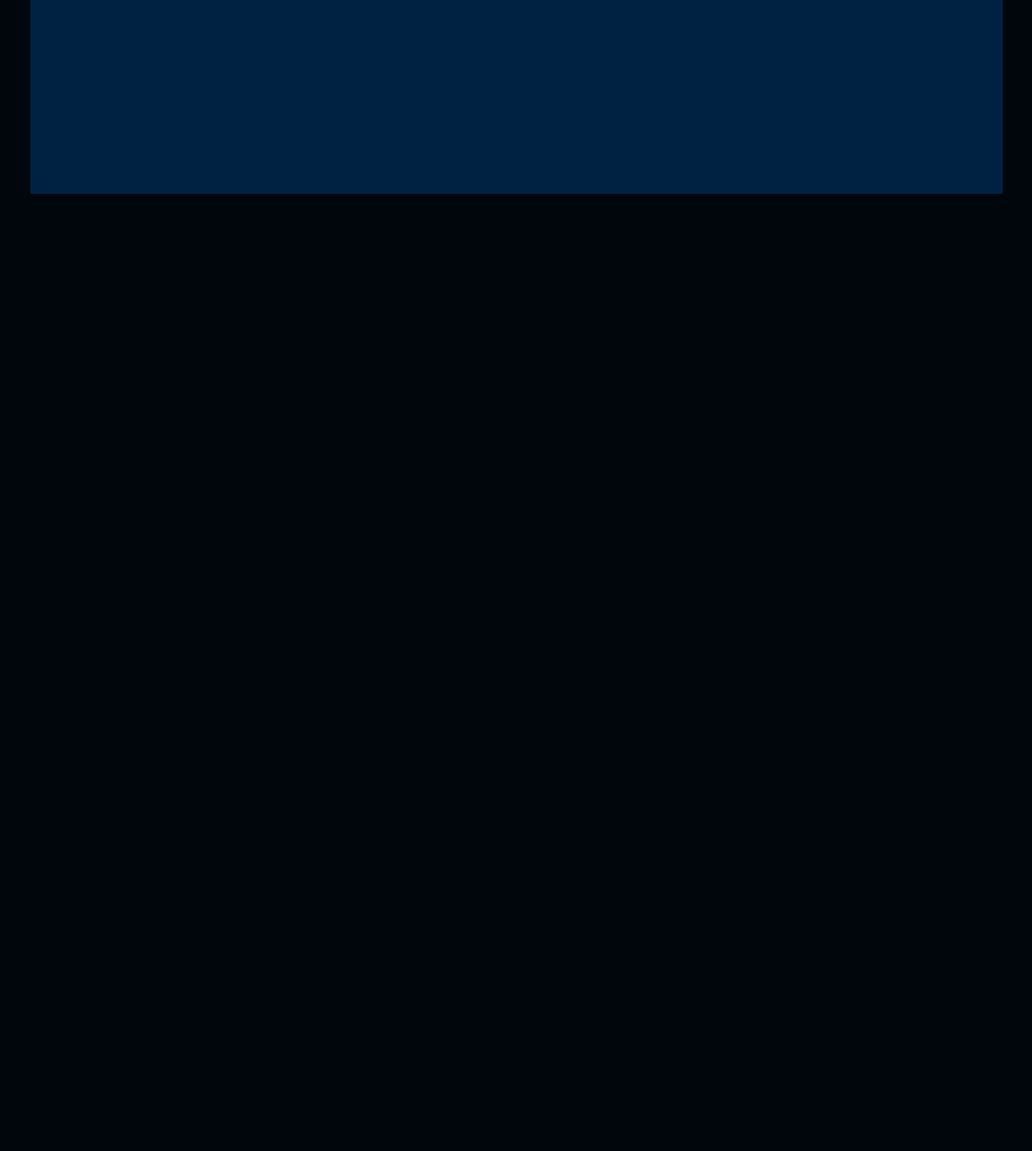
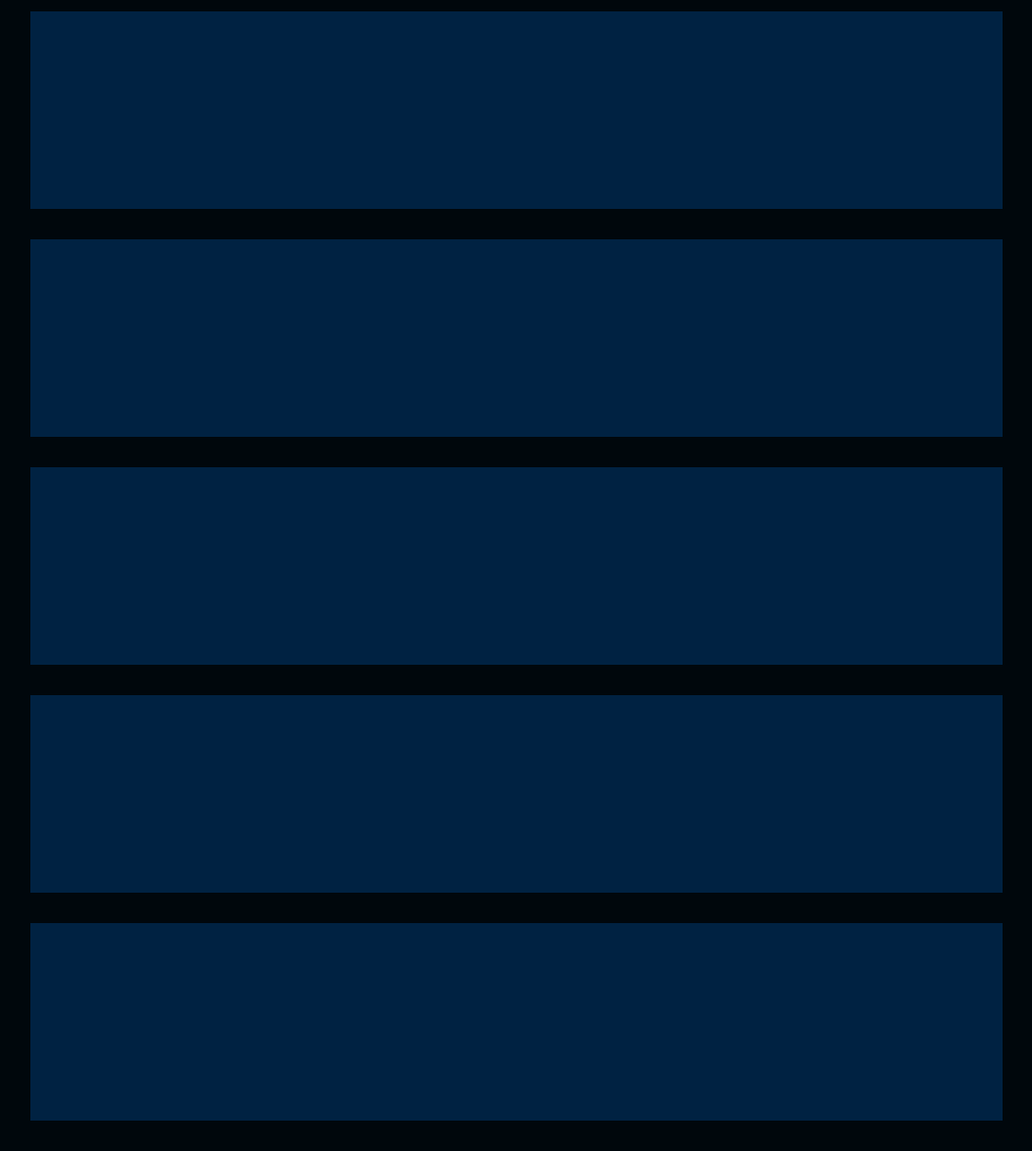
Before and after one commit to FacuAlonso/PlayToWin, a PHP site: page /dashboard.html in a window 1280 px wide. Shown: the part 372-1584 px from the top of the page at 95% size, without its empty margins (96-1183 px from the left). Before the commit the page ends 576 px from the top, so only its background shows below. Run offline with PHP 8.4, Linux system fonts and the light colour scheme.

Commit message:
Admin panel 👽

```diff
--- a/adminPanel/dashboard.css
+++ b/adminPanel/dashboard.css
@@ -12,6 +12,7 @@ body{
    display: flex;
    flex-direction: column;
    align-items: center;
+   overflow-y: scroll;
 }
 
 #logo{
@@ -31,7 +32,7 @@ body{
 
 #contEventos{
     display: flex;
-    overflow: scroll;
+    overflow: show;
     flex-direction: column;
 }
 
@@ -47,8 +48,8 @@ body{
     font-family: 'Lato', sans-serif;
     padding-top: 2vh;
     padding-bottom: 4vh;
-    margin-top: 2vh;
-    margin-bottom: 2vh;
+    margin-top: 4vh;
+    margin-bottom: 4vh;
     overflow-y: auto;
 }
 
--- a/adminPanel/dashboard.html
+++ b/adminPanel/dashboard.html
@@ -22,6 +22,22 @@
         <div class="box-evento">
 
         </div>
+
+        <div class="box-evento">
+
+        </div>
+
+        <div class="box-evento">
+
+        </div>
+
+        <div class="box-evento">
+
+        </div>
+
+        <div class="box-evento">
+
+        </div>
     </div>
 </body>
 </html>
```
